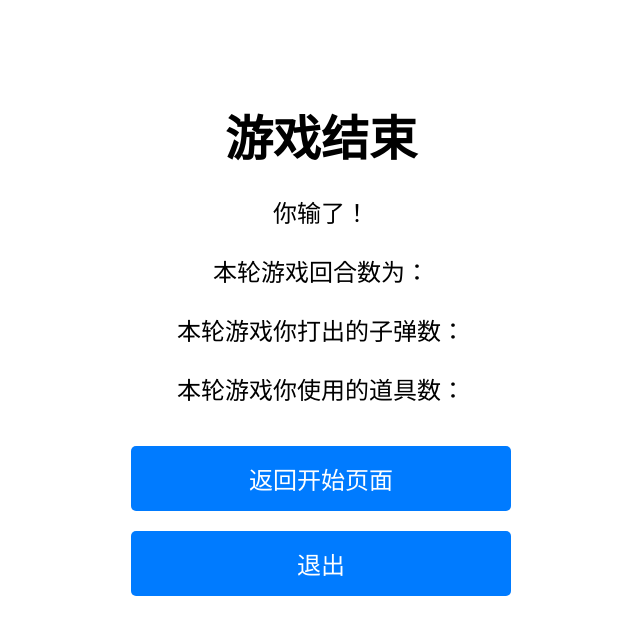
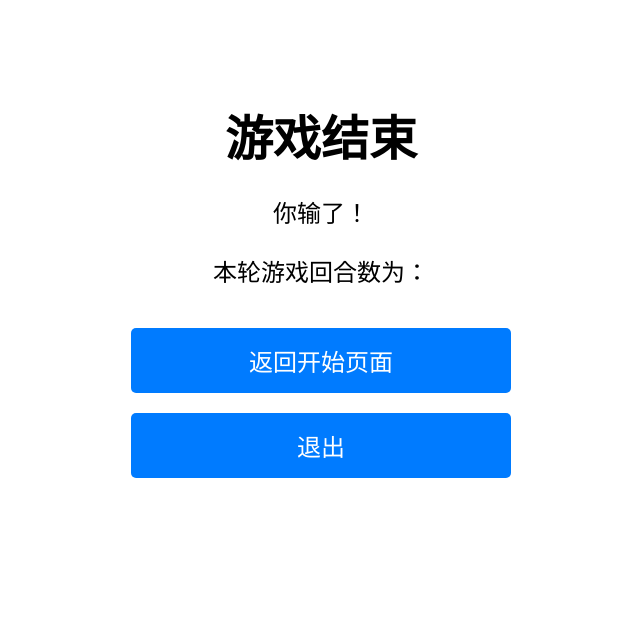
Before and after one commit to Rheinhauss/gambling_game, a Vue app: page /end in a window 1280 px wide. Shown: the top 634 px of the page, without its empty margins (319-959 px from the left). Built offline with nearby package versions, Linux system fonts and the light colour scheme; no server answers.

Commit message:
Fix a problem in EndGame.

```diff
--- a/src/components/EndGame.vue
+++ b/src/components/EndGame.vue
@@ -5,8 +5,8 @@
       <p v-if="isWin">你赢了！</p>
       <p v-else>你输了！</p>
       <p>本轮游戏回合数为：{{ roundNum }}</p>
-      <p>本轮游戏你打出的子弹数：{{ bulletNum }}</p>
-      <p>本轮游戏你使用的道具数：{{ propNum }}</p>
+      <!-- <p>本轮游戏你打出的子弹数：{{ bulletNum }}</p>
+      <p>本轮游戏你使用的道具数：{{ propNum }}</p> -->
     </div>
     <div class="buttons">
       <button @click="goToStartPage">返回开始页面</button>
@@ -24,8 +24,8 @@ export default {
   setup(props) {
     const isWin = ref(props.isWin);
     const roundNum = ref(props.roundNum);
-    const bulletNum = ref('');
-    const propNum = ref('');
+    // const bulletNum = ref('');
+    // const propNum = ref('');
 
     const router = useRouter();
 
@@ -47,8 +47,8 @@ export default {
     return {
       isWin,
       roundNum,
-      bulletNum,
-      propNum,
+      // bulletNum,
+      // propNum,
       goToStartPage,
       closePage
     };
```
